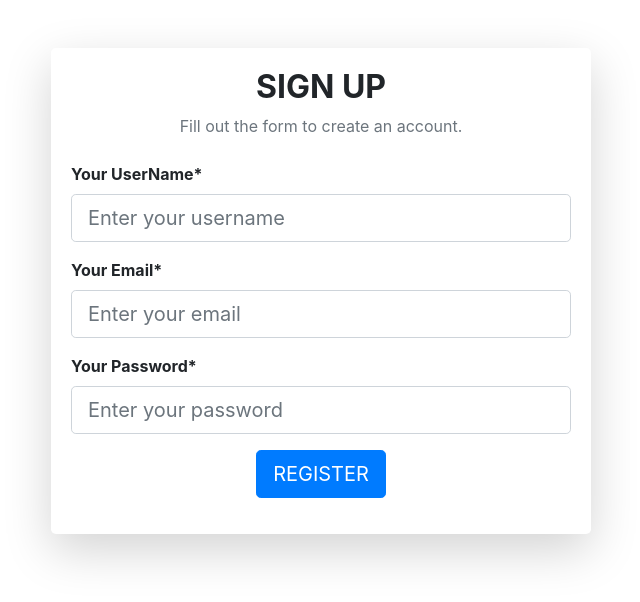
After one commit to sujataregmi12/Ontreat, a Django app: page /register/ in a window 1280 px wide. The commit adds this page. Shown: the top 602 px of the page, without its empty margins (319-959 px from the left). Run offline with Django 5.2, Linux system fonts and the light colour scheme; some libraries are stand-ins or nearby versions.

Commit message:
added signup page

```diff
--- a/home/forms.py
+++ b/home/forms.py
@@ -1,8 +1,15 @@
 from django import forms
-from .models import Project
+from .models import Project ,User
 from django.contrib.auth.models import User
+
 
 class AddForm(forms.ModelForm):
     class Meta:
         model = Project
-        fields = "__all__" #['name', 'short_description', 'description', 'created_date', 'end_date', 'type', 'developers']
+        fields = "__all__" #['project_name', 'short_description', 'description', 'created_date', 'end_date', 'type', 'developers']
+
+class SignupForm(forms.ModelForm):
+    password = forms.CharField(widget=forms.PasswordInput)
+    class Meta:
+        model = User
+        fields = ['username', 'email', 'password']
--- a/home/urls.py
+++ b/home/urls.py
@@ -5,6 +5,7 @@ from home.views import IndexView, ProjectListView, ProjectDetailView, ProjectDel
 
 urlpatterns = [
     path('', IndexView.as_view(), name= 'index'),
+    path('register/', views.register, name='register'),
     path("login", views.loginUser, name="login"),
     path("logout", views.logoutUser, name="logout"),
     path('project_list', ProjectListView.as_view(), name= 'project_list'),
--- a/home/views.py
+++ b/home/views.py
@@ -1,6 +1,7 @@
 from django.shortcuts import render ,redirect
 from django.http import HttpResponse
 from home.models import Project
+from .forms import SignupForm
 from django.contrib.auth.models import User
 from datetime import datetime
 from django.contrib import messages
@@ -10,6 +11,7 @@ from django.urls import reverse_lazy
 from .forms import AddForm
 from django.contrib.auth import logout, authenticate, login
 from django.contrib.auth.mixins import LoginRequiredMixin
+
 
 # Create your views here.
 # https://docs.djangoproject.com/en/5.1/topics/class-based-views/
@@ -49,9 +51,31 @@ class ProjectFormView(CreateView):
     success_url = reverse_lazy('project_list')
 
 
+
+# views.py
+def register(request):
+ form = SignupForm(request.POST)
+ if form.is_valid():
+            # Process the form data
+            username = form.cleaned_data['username']
+            email = form.cleaned_data['email']
+            password = form.cleaned_data['password']
+
+            # Create the user and save
+            user = User.objects.create_user(username=username, email=email, password=password)
+            user.save()
+
+            messages.success(request, 'Your account has been created successfully!')
+            return redirect('/login')  # Redirect to login page
+ else:
+        form = SignupForm()  # Initialize the form for GET request
+
+ return render(request, 'register.html', {'form': form})
+
+
 def index(request):
   if request.method =='POST':
-    name = request.POST.get('name')
+    project_name = request.POST.get('Project_name')
     short_description = request.POST.get('short_description')
     description = request.POST.get('description')
     created_date = request.POST.get('created_date')
@@ -59,13 +83,13 @@ def index(request):
     type = request.POST.get('type')
     developer_ids = request.POST.getlist('developers')
 
-    project= Project(name=name, short_description=short_description,description=description,
+    project= Project(project_name=project_name, short_description=short_description,description=description,
         created_date=created_date,end_date=end_date,type=type)
     for developer_id in developer_ids:
         developer = User.objects.get(id=developer_id)  # Get the developer by ID
         Project.developers.add(developer)
     project.save()
-
+    return render(request, "login.html")
 
 
 def loginUser(request):
@@ -89,10 +113,4 @@ def logoutUser(request):
     logout(request)
     return redirect("/login")
 
-
-
-
-    # return HttpResponse("This is my new site")
-
-
 #superuser:sujataregmi, password:sujataregmi ,email:sujataregmi@gmail.com
--- a/static/css/index.css
+++ b/static/css/index.css
@@ -773,3 +773,6 @@ body {
       .bd-mode-toggle .dropdown-menu .active .bi {
         display: block !important;
       }
+
+
+/*registrationform*/
--- a/templates/index.html
+++ b/templates/index.html
@@ -419,11 +419,9 @@
         <form method="post" action="{% url 'add_project' %}" id="contactForm" name="sentMessage" novalidate="novalidate">
           {% csrf_token %}
 
-          <div class="row">
-            <!-- Left Column (for name, short description, and description) -->
           <div class="col-md-6">
             <div class="form-group pt-3">
-                <input class="form-control" id="name" name="name" type="text" placeholder="Project Name *" required="required" data-validation-required-message="Please enter the project name." />
+              <input class="form-control" id="projectname" name="projectname" type="text" placeholder="Project Name *" required="required" data-validation-required-message="Please enter the project name." />
             </div>
 
             <div class="form-group">
--- a/templates/project_form.html
+++ b/templates/project_form.html
@@ -3,12 +3,12 @@
 
   <div class="form-container">
     <h2>Add a New Project</h2>
+
     <form action="{% url 'add_project' %}" method="POST">
         {% csrf_token %}
-
         <!-- Render the form fields -->
         {{ form.as_p }}
-
         <button type="submit">Create Project</button>
     </form>
+
 {% endblock %}
--- /dev/null
+++ b/templates/register.html
@@ -0,0 +1,64 @@
+<!DOCTYPE html>
+<html lang="en">
+<head>
+    <meta charset="UTF-8">
+    <meta name="viewport" content="width=device-width, initial-scale=1.0">
+    <title>Register</title>
+    <link rel="stylesheet" href="https://stackpath.bootstrapcdn.com/bootstrap/4.3.1/css/bootstrap.min.css">
+    <link rel="stylesheet" href="css/styles.css"> <!-- Adjust path as necessary -->
+</head>
+<body>
+    <section id="register" class="py-5">
+        <div class="container">
+            <div class="row justify-content-center">
+                <div class="col-lg-6">
+                    <div class="card shadow-lg border-0 rounded-lg">
+                        <div class="card-body">
+                            <div class="text-center mb-4">
+                                <h2 class="section-heading text-uppercase"><b>Sign Up</b></h2>
+                                <p class="section-subheading text-muted">Fill out the form to create an account.</p>
+                            </div>
+
+                            <form method="post" action="{% url 'register' %}" id="contactForm" name="sentMessage" novalidate="novalidate">
+                                {% csrf_token %}
+
+                                <div class="form-group">
+                                    <label for="name" class="font-weight-bold">Your UserName*</label>
+                                    <input class="form-control form-control-lg" id="username" type="text" name="username" placeholder="Enter your username" required="required" data-validation-required-message="Please enter your username.">
+                                    <p class="help-block text-danger">{{ form.name.errors }}</p>
+                                </div>
+
+                               <div class="form-group">
+                                    <label for="email" class="font-weight-bold">Your Email*</label>
+                                    <input class="form-control form-control-lg" id="email" type="email" name="email" placeholder="Enter your email" required="required" data-validation-required-message="Please enter your email address.">
+                                    <p class="help-block text-danger">{{ form.email.errors }}</p>
+                                </div>
+
+                               <!--  <div class="form-group">
+                                    <label for="phone" class="font-weight-bold">Your Phone*</label>
+                                    <input class="form-control form-control-lg" id="phone" type="tel" name="phone" placeholder="Enter your phone number" required="required" data-validation-required-message="Please enter your phone number.">
+                                    <p class="help-block text-danger">{{ form.phone.errors }}</p>
+                                </div>-->
+
+                                <div class="form-group">
+                                    <label for="password" class="font-weight-bold">Your Password*</label>
+                                    <input class="form-control form-control-lg" id="password" type="password" name="password" placeholder="Enter your password" required="required" data-validation-required-message="Please enter your password.">
+                                    <p class="help-block text-danger">{{ form.password.errors }}</p>
+                                </div>
+
+                                <div class="form-group text-center">
+                                    <button id="sendMessageButton" class="btn btn-primary btn-lg text-uppercase" type="submit">Register</button>
+                                </div>
+                            </form>
+                        </div>
+                    </div>
+                </div>
+            </div>
+        </div>
+    </section>
+
+    <!-- Optional JavaScript -->
+    <script src="https://code.jquery.com/jquery-3.6.0.min.js"></script>
+    <script src="https://stackpath.bootstrapcdn.com/bootstrap/4.3.1/js/bootstrap.bundle.min.js"></script>
+</body>
+</html>
```
Also changed, not shown: Ontreat/settings.py (+8 -0 lines), home/models.py (+11 -2 lines), templates/login.html (+8 -37 lines), templates/project_detail.html (+7 -0 lines), home/admin.py (line endings or trailing spaces), home/migrations/0003_contact_rename_name_project_project_name.py (added), home/migrations/0004_signup_delete_contact.py (added), home/migrations/0005_rename_name_signup_username_remove_signup_phone_and_more.py (added). Lines whose indentation alone changed are shown as unchanged.
